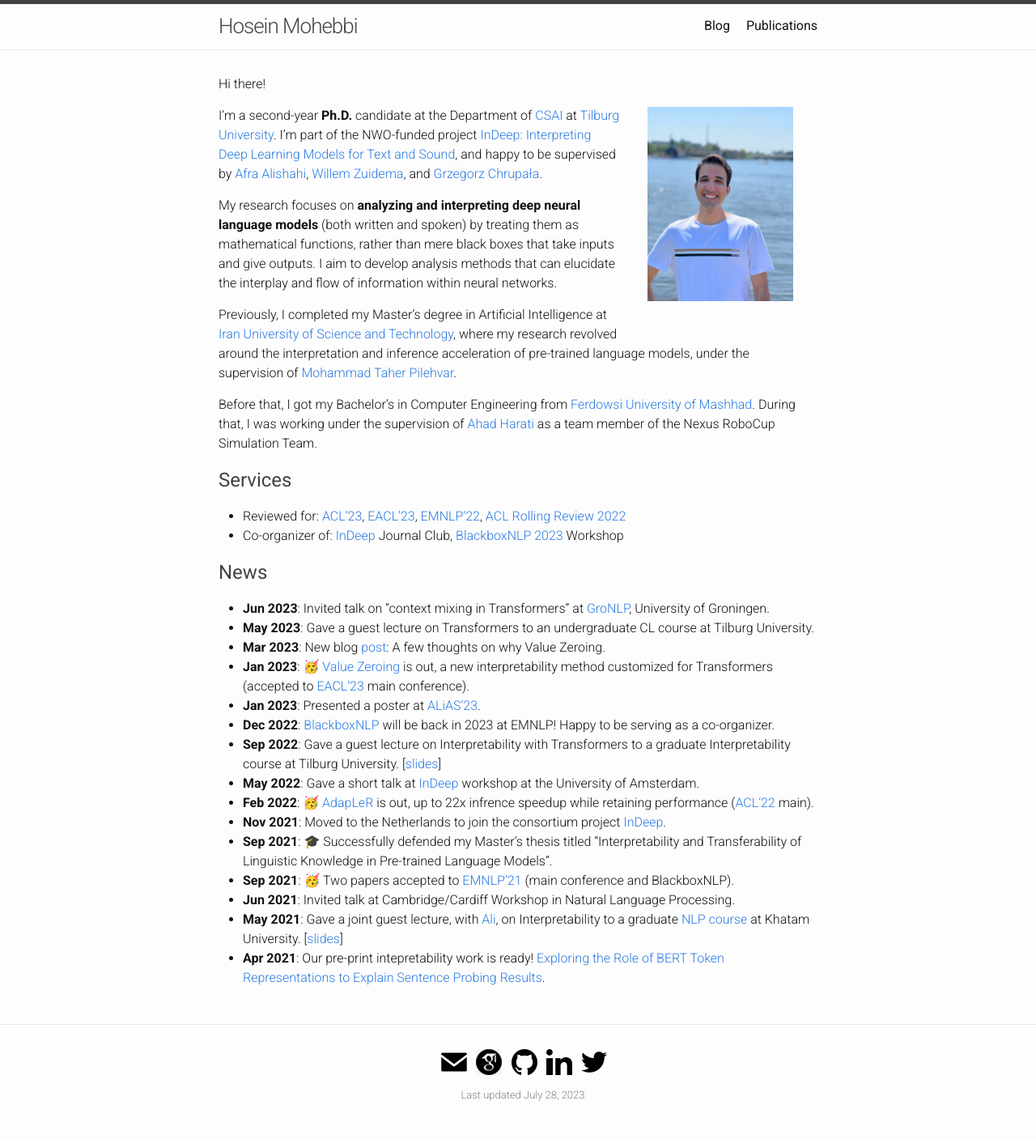
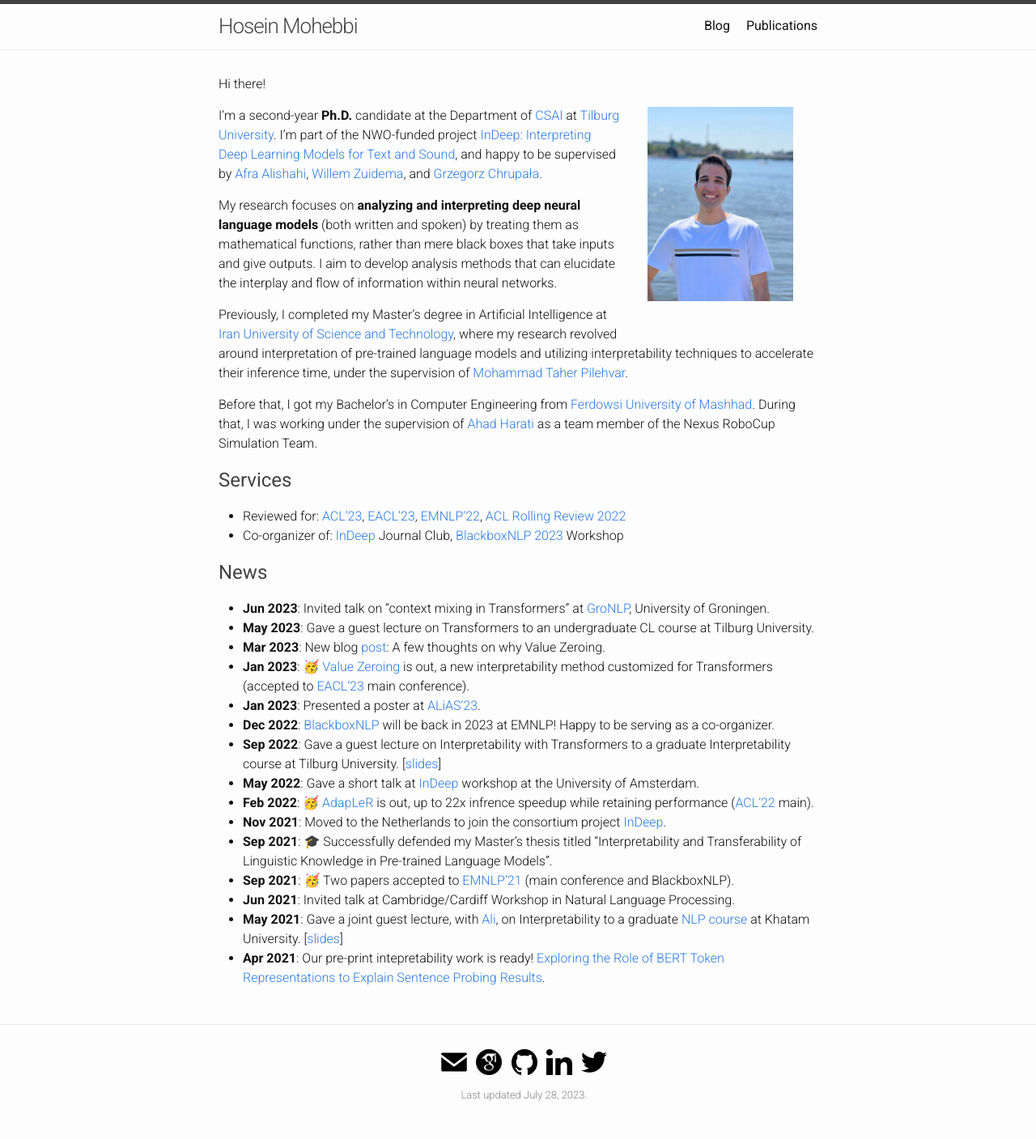
Before and after one commit to hmohebbi/hmohebbi.github.io, a Jekyll site: the page built from index.md, in a window 1280 px wide. Shown: the whole page at 81% size. Built offline with Jekyll 4.4.1, drawn with Linux system fonts in a browser that asks for light colours.

Commit message:
Update index.md

```diff
--- a/index.md
+++ b/index.md
@@ -25,7 +25,7 @@ I'm a second-year __Ph.D.__ candidate at the Department of [CSAI](https://www.ti
 
 My research focuses on __analyzing and interpreting deep neural language models__ (both written and spoken) by treating them as mathematical functions, rather than mere black boxes that take inputs and give outputs. I aim to develop analysis methods that can elucidate the interplay and flow of information within neural networks.
 
-Previously, I completed my Master’s degree in Artificial Intelligence at [Iran University of Science and Technology](http://www.iust.ac.ir/en), where my research revolved around the interpretation and inference acceleration of pre-trained language models, under the supervision of [Mohammad Taher Pilehvar](https://pilehvar.github.io/).
+Previously, I completed my Master’s degree in Artificial Intelligence at [Iran University of Science and Technology](http://www.iust.ac.ir/en), where my research revolved around interpretation of pre-trained language models and utilizing interpretability techniques to accelerate their inference time, under the supervision of [Mohammad Taher Pilehvar](https://pilehvar.github.io/).
 
 Before that, I got my Bachelor’s in Computer Engineering from [Ferdowsi University of Mashhad](https://en.um.ac.ir/). During that, I was working under the supervision of [Ahad Harati](http://a.harati.profcms.um.ac.ir/) as a team member of the Nexus RoboCup Simulation Team.
 
```
